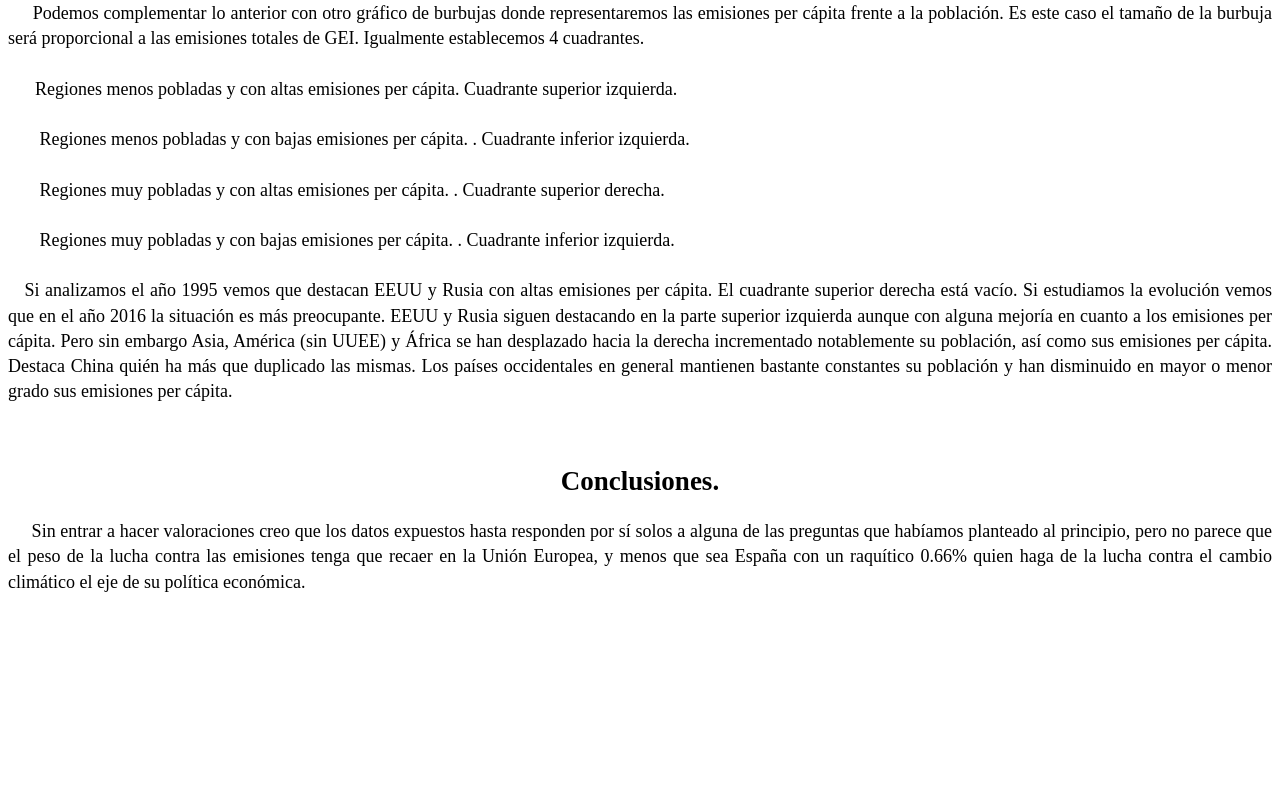
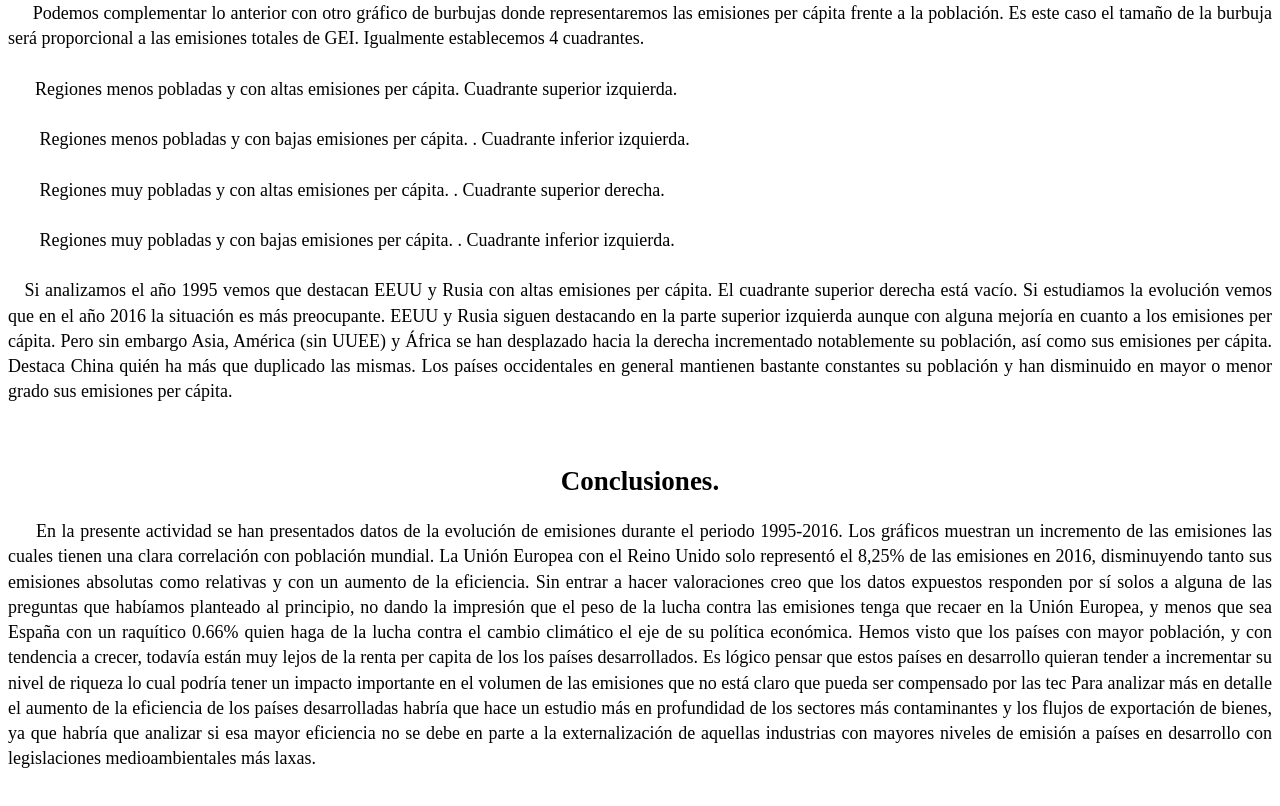
Before and after one commit to CandidoCrespo/SEMINARIO, a website: page index.html in a window 1280 px wide. Shown: the part 4081-4887 px from the top of the page. Before the commit the page ends 4723 px from the top, so only its background shows below. Drawn offline with Linux system fonts and the light colour scheme.

Commit message:
1 file modified

```diff
--- a/index.html
+++ b/index.html
@@ -145,7 +145,7 @@ style='font-family:"Times New Roman",serif'> &nbsp;&nbsp;&nbsp;&nbsp;
 
 <p class=MsoNormal style='text-align:justify;line-height:140%'><span lang=ES
 style='font-family:"Times New Roman",serif'> &nbsp;&nbsp;&nbsp;&nbsp;
-Complementemos lo anterior con otra visualización, también de barras apiladas, para analizar en más detalle lo que sucede dentro de la Unión Europea. Este gráfico muestra la composición por país de las emisiones anuales. Las unidades son Mt equivalentes de CO<sub>2</sub>. Podemos seleccionar que se nos muestre un único país pulsando sobre el mismo en el gráfico de sectores que lo acompaña. Este gráfico nos indica la composición porcentual de las emisiones para el año 2016 para cada país perteneciente a la Unión Europea más Reino Unido. España representó el 8% de las emisiones de la UE+UK en el año 2016, representando éstas a su vez el 8.25% de las mundiales. Por consiguiente, España fue la causante del 0.66% de las emisiones de GEI en el año 2016.
+Complementemos lo anterior con otra visualización, también de barras apiladas, para analizar en más detalle lo que sucede dentro de la Unión Europea. Este gráfico muestra la composición por país de las emisiones anuales. Las unidades son Mt equivalentes de CO<sub>2</sub>. Podemos seleccionar que se nos muestre un único país pulsando sobre el mismo en el gráfico de sectores que lo acompaña. Este gráfico nos indica la composición porcentual de las emisiones para el año 2016 para cada país perteneciente a la Unión Europea más Reino Unido. España representó el 8% de las emisiones de la UE+UK en el año 2016, siendo éstas a su vez el 8.25% de las mundiales. Por consiguiente, España fue la causante del 0.66% de las emisiones de GEI en el año 2016.
 
 
 </span></p><br>
@@ -199,7 +199,12 @@ Podemos complementar lo anterior con otro gráfico de burbujas donde representar
 
 <p class=MsoNormal style='text-align:justify;line-height:140%'><span lang=ES
 style='font-family:"Times New Roman",serif'> &nbsp;&nbsp;&nbsp;&nbsp;
-Sin entrar a hacer valoraciones creo que los datos expuestos hasta responden por sí solos a alguna de las preguntas que habíamos planteado al principio, pero no parece que el peso de la lucha contra las emisiones tenga que recaer en la Unión Europea, y menos que sea España con un raquítico 0.66% quien haga de la lucha contra el cambio climático el eje de su política económica.
+En la presente actividad se han presentados datos de la evolución de emisiones durante el periodo 1995-2016. Los gráficos muestran un incremento de las emisiones las cuales tienen una clara correlación con población mundial.
+La Unión Europea con el Reino Unido solo representó el 8,25% de las emisiones en 2016, disminuyendo tanto sus emisiones absolutas como relativas y con un aumento de la eficiencia. Sin entrar a hacer valoraciones creo que los datos expuestos responden por sí solos a alguna de las preguntas que habíamos planteado al principio, no dando la impresión que el peso de la lucha contra las emisiones tenga que recaer en la Unión Europea, y menos que sea España con un raquítico 0.66% quien haga de la lucha contra el cambio climático el eje de su política económica.
+Hemos visto que los países con mayor población, y con tendencia a crecer, todavía están muy lejos de la renta per capita de los los países desarrollados. Es lógico pensar que estos países en desarrollo quieran tender a incrementar su nivel de riqueza lo cual podría tener un impacto importante en el volumen de las emisiones que no está claro que pueda ser compensado por las tec
+Para analizar más en detalle el aumento de la eficiencia de los países desarrolladas habría que hace un estudio más en profundidad de los sectores más contaminantes y los flujos de exportación de bienes, ya que habría que analizar si esa mayor eficiencia no se debe en parte a la externalización de aquellas industrias con mayores niveles de emisión a países en desarrollo con legislaciones medioambientales más laxas.
+
+
 
 </span></p><br>
 
```
